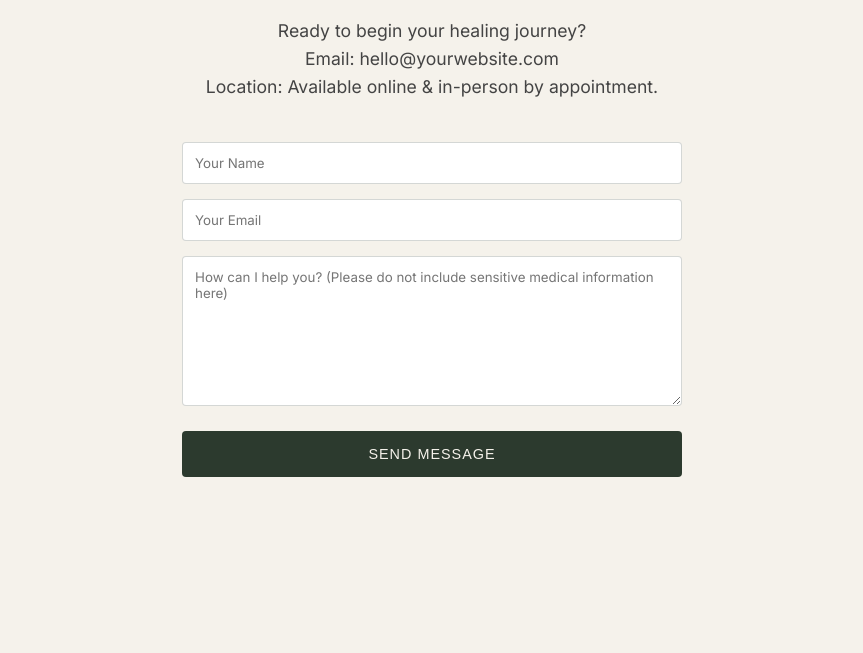
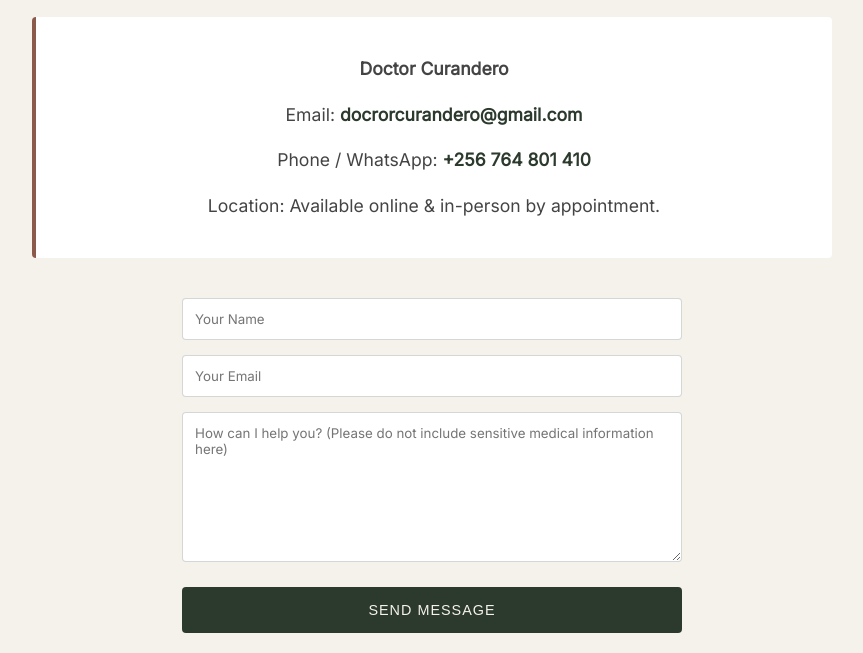
Before and after one commit to docrorcurandero/herbalism, a plain HTML site: page contact.html in a window 1280 px wide. Shown: the part 240-893 px from the top of the page, without its empty margins (208-1071 px from the left). Before the commit the page ends 800 px from the top, so only its background shows below. Drawn offline with nearby package versions, Linux system fonts and the light colour scheme.

Commit message:
Update contact.html

```diff
--- a/contact.html
+++ b/contact.html
@@ -15,7 +15,9 @@
         nav a { text-decoration: none; color: #2C3A2E; text-transform: uppercase; font-size: 0.75rem; letter-spacing: 1px; }
         nav a:hover { color: #8B5A4B; }
         h1 { font-size: 2.5rem; margin-bottom: 20px; text-align: center; }
-        .contact-info { text-align: center; margin-bottom: 40px; font-size: 1.1rem; color: #444; }
+        .contact-info { text-align: center; margin-bottom: 40px; font-size: 1.1rem; color: #444; background: white; padding: 20px; border-radius: 4px; border-left: 4px solid #8B5A4B;}
+        .contact-info a { color: #2C3A2E; text-decoration: none; font-weight: 600; }
+        .contact-info a:hover { color: #8B5A4B; }
         form { display: flex; flex-direction: column; gap: 15px; max-width: 500px; margin: 0 auto; }
         input, textarea { width: 100%; padding: 12px; border: 1px solid rgba(44, 58, 46, 0.2); background: white; font-family: 'Inter', sans-serif; border-radius: 4px; box-sizing: border-box; }
         textarea { height: 150px; resize: vertical; }
@@ -39,7 +41,10 @@
         <h1>Get in Touch</h1>
 
         <div class="contact-info">
-            <p>Ready to begin your healing journey?<br>Email: hello@yourwebsite.com<br>Location: Available online & in-person by appointment.</p>
+            <p><strong>Doctor Curandero</strong></p>
+            <p>Email: <a href="mailto:docrorcurandero@gmail.com">docrorcurandero@gmail.com</a></p>
+            <p>Phone / WhatsApp: <a href="tel:+256764801410">+256 764 801 410</a></p>
+            <p>Location: Available online & in-person by appointment.</p>
         </div>
 
         <form>
```
